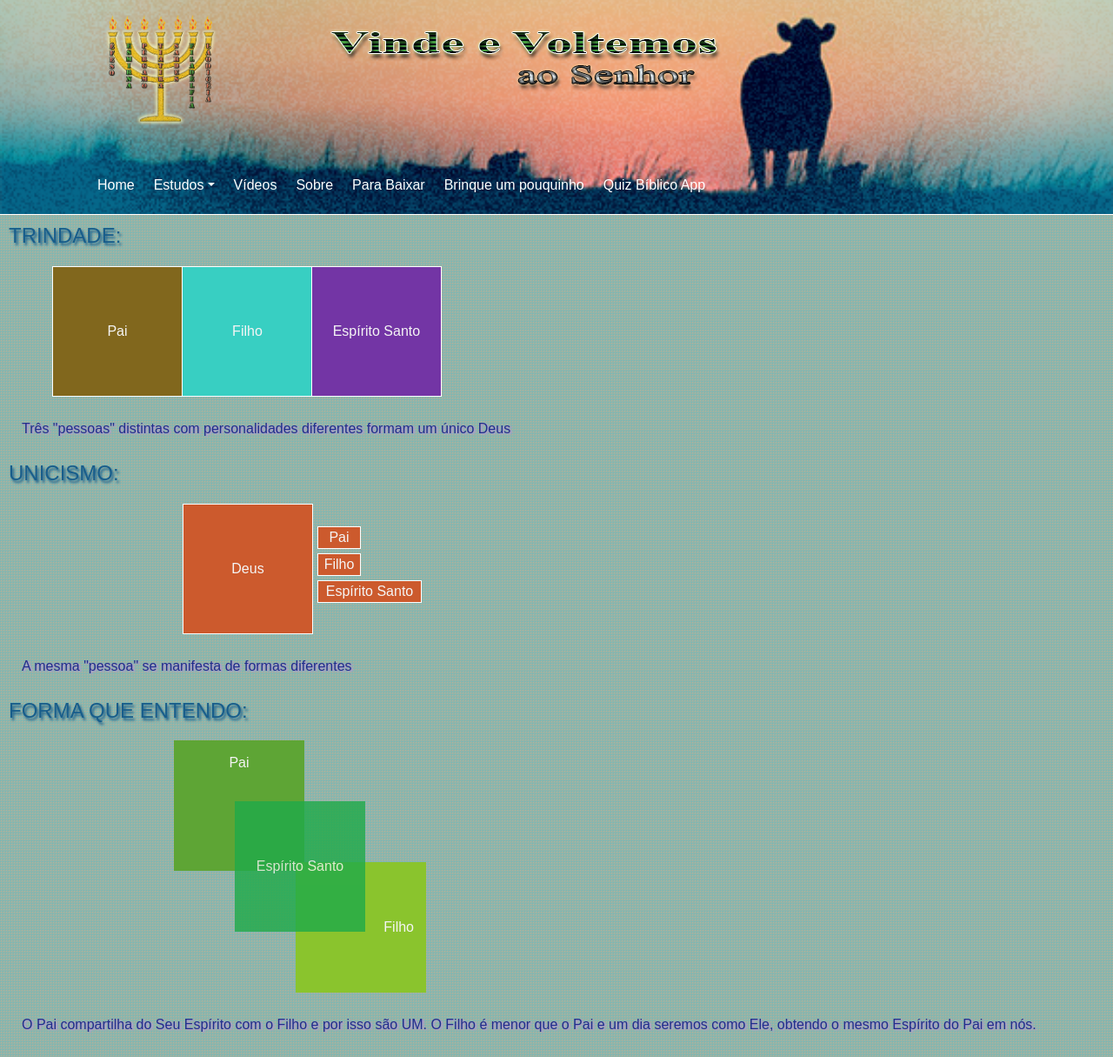
After one commit to rochadoug/rochadoug.github.io, a PHP site: page /trindade.html in a window 1280 px wide. The commit adds this page. Shown: the whole page at 87% size. Run offline with PHP 8.4, Linux system fonts and the light colour scheme.

Commit message:
Atualizando

```diff
--- a/estilos.css
+++ b/estilos.css
@@ -127,3 +127,150 @@ footer{
     border-radius: 2px;
     opacity: 0.9;
 }
+main h4{
+    margin: 10px;
+    color: rgb(24, 93, 139);
+    text-shadow: 2px 3px 3px;
+}
+.caixa_trindade1{
+    width: 150px;
+    height: 150px;
+    margin-top: 10px;
+    background-color: rgb(129, 103, 29);
+    color:whitesmoke;
+    border: 1px solid white;
+    text-align: center;
+    align-content: center;
+    display: inline-block;
+    margin-left: 60px;
+}
+.caixa_trindade2{
+    width: 150px;
+    height: 150px;
+    margin-top: 10px;
+    background-color: rgb(56, 207, 194);
+    color:whitesmoke;
+    border: 1px solid white;
+    text-align: center;
+    align-content: center;
+    display: inline-block;
+    margin-left: -5px;
+}
+.caixa_trindade3{
+    width: 150px;
+    height: 150px;
+    margin-top: 10px;
+    padding: 0;
+    background-color: rgb(115, 53, 165);
+    color:whitesmoke;
+    border: 1px solid white;
+    text-align: center;
+    align-content: center;
+    display: inline-block;
+    margin-left: -6px;
+}
+.unicismo{
+    width: 150px;
+    height: 150px;
+    display: flex;
+    justify-content: center;
+    align-items: center;
+    margin-top: 10px;
+    margin-left: 210px;
+    padding: 0;
+    background-color: rgb(204, 90, 45);
+    color:whitesmoke;
+    border: 1px solid white;
+}
+.uniContainer{
+    display: flex;
+    align-items: center;
+    gap: 5px;
+}
+.containeruni{
+    display: flex;
+    flex-direction: column;
+    gap: 5px;
+}
+.unipai{
+    width: 50px;
+    color:whitesmoke;
+    border: 1px solid white;
+    align-content: center;
+    text-align: center;
+    background-color: rgb(204, 90, 45);
+}
+.unifilho{
+    width: 50px;
+    color:whitesmoke;
+    border: 1px solid white;
+    align-content: center;
+    text-align: center;
+    background-color: rgb(204, 90, 45);
+}
+.uniespirito{
+    width: 120px;
+    color:whitesmoke;
+    border: 1px solid white;
+    align-content: center;
+    text-align: center;
+    background-color: rgb(204, 90, 45);
+}
+.forma1{
+    width: 150px;
+    height: 150px;
+    margin-top: 10px;
+    padding: 0;
+    background-color: rgb(94, 165, 53);
+    color:whitesmoke;
+    align-content:flex-start;
+    text-align: center;
+    top: 0px;
+    left: 0px;
+    padding: 14px ;
+}
+.forma2{
+    width: 150px;
+    height: 150px;
+    margin-top: 10px;
+    padding: 0;
+    background-color: rgb(31, 170, 73);
+    color:whitesmoke;
+    align-content: center;
+    text-align: center;
+    top: 70px;
+    left: 70px;
+    z-index: 3;
+    opacity: 0.8;
+    padding: 14px ;
+}
+.forma3{
+    width: 150px;
+    height: 150px;
+    margin-top: 10px;
+    padding: 0;
+    background-color: rgb(138, 196, 45);
+    color:whitesmoke;
+    align-content:center;
+    text-align: right;
+    top: 140px;
+    left: 140px;
+    padding: 14px ;
+}
+.iContainer{
+    position: relative;
+    margin-left: 200px;
+    padding: 150px;
+}
+.iforma{
+    position: absolute;
+
+}
+p{
+    margin: 10px;
+    padding: 5px;
+    margin: 20px;
+    color: #212c8d;
+    text-shadow: 2px 1px 2px rgb(182, 147, 214);
+
+}
--- a/index.html
+++ b/index.html
@@ -41,6 +41,7 @@
                                                 <a href="estudo1.html" class="dropdown-item">As Duas Casas de Israel</a>
                                                 <a href="" class="dropdown-item">As 7 Festas Proféticas</a>
                                                 <a href="" class="dropdown-item">Igreja: o Israel de Deus</a>
+                                                <a href="trindade.html" class="dropdown-item">Estudo sobre trindade</a>
                                             </div>
                                         </li>
 
--- /dev/null
+++ b/trindade.html
@@ -0,0 +1,129 @@
+<!DOCTYPE html>
+<html lang="pt-BR">
+
+<head>
+    <meta charset="UTF-8">
+    <meta name="viewport" content="width=device-width, initial-scale=1.0">
+    <title>trindade/unicismo/euteismo</title>
+
+    <!-- Bootstrap CSS -->
+    <link rel="stylesheet" href="https://stackpath.bootstrapcdn.com/bootstrap/4.1.3/css/bootstrap.min.css"
+        integrity="sha384-MCw98/SFnGE8fJT3GXwEOngsV7Zt27NXFoaoApmYm81iuXoPkFOJwJ8ERdknLPMO" crossorigin="anonymous">
+
+    <link rel="stylesheet" type="text/css" href="estilos.css">
+</head>
+
+<body>
+    <main>
+        <header>
+            <div class="container">
+                <div class="row">
+                    <div class="col-md-3">
+                        <div id="logo"></div>
+                    </div>
+                    <div class="col-md-9">
+                        <!-- <h1 class="ml-2">Vinde e Voltemos</h1>
+                    <h2 class="ml-2">Ao Senhor</h2> -->
+                        <div><img src="images/title-site.png" alt="título" class="img-fluid"></div>
+                    </div>
+                </div>
+                <div class="row">
+                    <div class="col-sm-12">
+                        <nav class="navbar navbar-expand-md">
+                            <button class="navbar-toggler" data-toggle="collapse" data-target="#navbarmenu">
+                                <span class="navbar-toggler-icon "><svg xmlns="http://www.w3.org/2000/svg"
+                                        viewBox="0 0 512 512"
+                                        fill="#FFF"><!-- Font Awesome Pro 5.15.4 by @fontawesome - https://fontawesome.com License - https://fontawesome.com/license (Commercial License) -->
+                                        <path
+                                            d="M464 256H48a48 48 0 0 0 0 96h416a48 48 0 0 0 0-96zm16 128H32a16 16 0 0 0-16 16v16a64 64 0 0 0 64 64h352a64 64 0 0 0 64-64v-16a16 16 0 0 0-16-16zM58.64 224h394.72c34.57 0 54.62-43.9 34.82-75.88C448 83.2 359.55 32.1 256 32c-103.54.1-192 51.2-232.18 116.11C4 180.09 24.07 224 58.64 224zM384 112a16 16 0 1 1-16 16 16 16 0 0 1 16-16zM256 80a16 16 0 1 1-16 16 16 16 0 0 1 16-16zm-128 32a16 16 0 1 1-16 16 16 16 0 0 1 16-16z" />
+                                    </svg></span>
+
+                            </button>
+                            <div class="collapse sticky-top navbar-collapse" id="navbarmenu">
+                                <ul class="nav navbar-nav ">
+                                    <li class="nav-item "><a class="nav-link" href="index.html">Home</a></li>
+                                    <li class="nav-item dropdown"><a class="nav-link dropdown-toggle"
+                                            data-toggle="dropdown" href="">Estudos</a>
+                                        <div class="dropdown-menu">
+                                            <a href="estudo1.html" class="dropdown-item">As Duas Casas de Israel</a>
+                                            <a href="" class="dropdown-item">As 7 Festas Proféticas</a>
+                                            <a href="" class="dropdown-item">Igreja: o Israel de Deus</a>
+                                            <a href="trindade.html" class="dropdown-item">Estudo sobre trindade</a>
+                                        </div>
+                                    </li>
+
+                                    <li class="nav-item"><a class="nav-link" href="videos.html">Vídeos</a></li>
+                                    <li class="nav-item"><a class="nav-link" href="sobre.html">Sobre</a></li>
+                                    <li class="nav-item"><a class="nav-link" href="download.html">Para Baixar</a></li>
+                                    <li class="nav-item"><a class="nav-link" href="MataMosquito/inicio.html">Brinque um
+                                            pouquinho</a></li>
+                                    <li class="nav-item"><a class="nav-link" href="quizbiblico/index.html">Quiz Bíblico
+                                            App</a></li>
+                                </ul>
+                            </div>
+                        </nav>
+                    </div>
+                </div>
+            </div>
+        </header>
+
+        <h4>TRINDADE:</h4>
+        <div class="caixa_trindade1">
+            Pai
+        </div>
+        <div class="caixa_trindade2">
+            Filho
+        </div>
+        <div class="caixa_trindade3">
+            Espírito Santo
+        </div>
+        <p>Três "pessoas" distintas com personalidades diferentes formam um único Deus</p>
+        <h4>UNICISMO:</h4>
+        <div class="uniContainer">
+            <div class="unicismo">
+                Deus
+            </div>
+            <div class="containeruni">
+                <div class="unipai">
+                    Pai
+                </div>
+                <div class="unifilho">
+                    Filho
+                </div>
+                <div class="uniespirito">
+                    Espírito Santo
+                </div>
+            </div>
+        </div>
+        <p>A mesma "pessoa" se manifesta de formas diferentes</p>
+
+        <h4>FORMA QUE ENTENDO:</h4>
+        <div class="iContainer">
+            <div class="forma1 iforma">
+                Pai
+            </div>
+            <div class="forma2 iforma">
+                Espírito Santo
+            </div>
+            <div class="forma3 iforma">
+                Filho
+            </div>
+        </div>
+        <p>O Pai compartilha do Seu Espírito com o Filho e por isso são UM. O Filho é menor que o Pai e um dia seremos como Ele, obtendo o mesmo Espírito do Pai em nós.</p>
+    </main>
+    <script src="scripts.js"></script>
+    <!-- JavaScript (Opcional) -->
+    <!-- jQuery primeiro, depois Popper.js, depois Bootstrap JS -->
+    <script src="https://code.jquery.com/jquery-3.3.1.slim.min.js"
+        integrity="sha384-q8i/X+965DzO0rT7abK41JStQIAqVgRVzpbzo5smXKp4YfRvH+8abtTE1Pi6jizo"
+        crossorigin="anonymous"></script>
+    <script src="https://cdnjs.cloudflare.com/ajax/libs/popper.js/1.14.3/umd/popper.min.js"
+        integrity="sha384-ZMP7rVo3mIykV+2+9J3UJ46jBk0WLaUAdn689aCwoqbBJiSnjAK/l8WvCWPIPm49"
+        crossorigin="anonymous"></script>
+    <script src="https://stackpath.bootstrapcdn.com/bootstrap/4.1.3/js/bootstrap.min.js"
+        integrity="sha384-ChfqqxuZUCnJSK3+MXmPNIyE6ZbWh2IMqE241rYiqJxyMiZ6OW/JmZQ5stwEULTy"
+        crossorigin="anonymous"></script>
+
+</body>
+
+</html>
```
Also changed, not shown: quizbiblico/css/estilos.css (line endings or trailing spaces).
